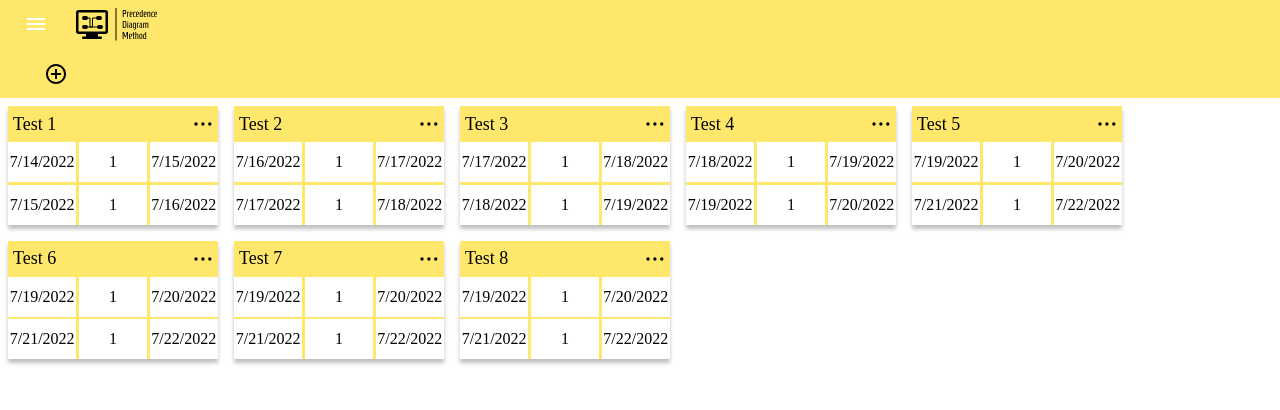
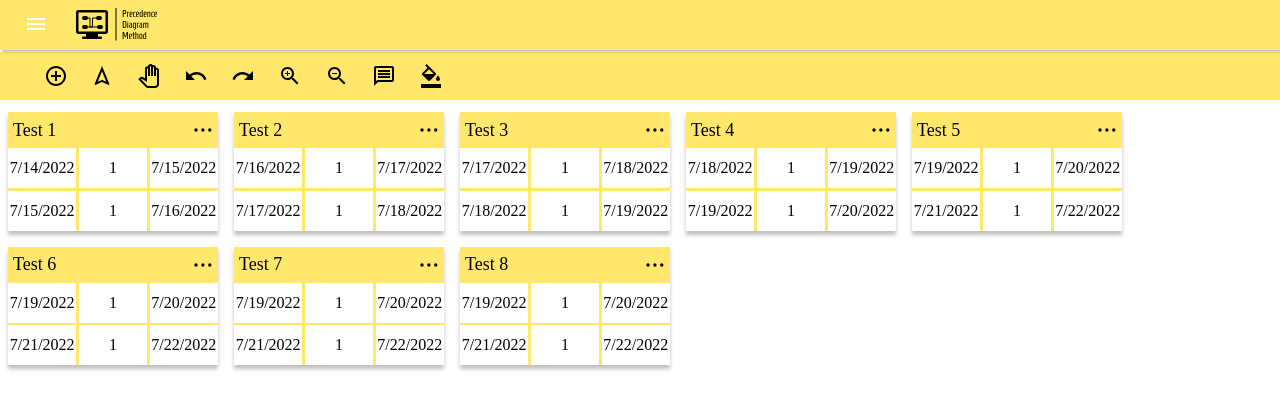
Before and after one commit to Jejemar/PJpdm, a React (Create React App) app: page / in a window 1280 px wide. Shown: the top 410 px of the page. Built offline with nearby package versions, Linux system fonts and the light colour scheme.

Commit message:
toolbar changes

```diff
--- /dev/null
+++ b/src/components/ToolBar/ToolBar.css
@@ -0,0 +1,3 @@
+.divider {
+
+}
--- /dev/null
+++ b/src/components/ToolBar/ToolBar.js
@@ -0,0 +1,52 @@
+import "./ToolBar.css";
+
+import AppBar from "@mui/material/AppBar";
+import FillForm from "../fillForm/FillForm";
+import FormatColorFillOutlinedIcon from '@mui/icons-material/FormatColorFillOutlined';
+import IconButton from "@mui/material/IconButton";
+import MessageOutlinedIcon from '@mui/icons-material/MessageOutlined';
+import NavigationOutlinedIcon from '@mui/icons-material/NavigationOutlined';
+import PanToolOutlinedIcon from '@mui/icons-material/PanToolOutlined';
+import React from "react";
+import RedoIcon from "@mui/icons-material/Redo";
+import Toolbar from "@mui/material/Toolbar";
+import UndoIcon from "@mui/icons-material/Undo";
+import ZoomInIcon from "@mui/icons-material/ZoomIn";
+import ZoomOutIcon from "@mui/icons-material/ZoomOut";
+import img from "./Vector 1.svg";
+
+const ToolBar = () => {
+  return (
+    <AppBar position="static" sx={{ background: "#FFE76C" }} elevation={0}>
+      <Toolbar variant="dense" margin="dense">
+        <FillForm />
+        <IconButton size="small" edge="start" aria-label="menu" sx={{ mr: 2 }}>
+          <NavigationOutlinedIcon style={{ color: "Black" }} />
+        </IconButton>
+        <IconButton size="small" edge="start" aria-label="menu" sx={{ mr: 2 }}>
+          <PanToolOutlinedIcon style={{ color: "Black" }} />
+        </IconButton>
+        <IconButton size="small" edge="start" aria-label="menu" sx={{ mr: 2 }}>
+          <UndoIcon style={{ color: "Black" }} />
+        </IconButton>
+        <IconButton size="small" edge="start" aria-label="menu" sx={{ mr: 2 }}>
+          <RedoIcon style={{ color: "Black" }} />
+        </IconButton>
+        <IconButton size="small" edge="start" aria-label="menu" sx={{ mr: 2 }}>
+          <ZoomInIcon style={{ color: "Black" }} />
+        </IconButton>
+        <IconButton size="small" edge="start" aria-label="menu" sx={{ mr: 2 }}>
+          <ZoomOutIcon style={{ color: "Black" }} />
+        </IconButton>
+        <IconButton size="small" edge="start" aria-label="menu" sx={{ mr: 2 }}>
+          <MessageOutlinedIcon style={{ color: "Black" }} />
+        </IconButton>
+        <IconButton size="small" edge="start" aria-label="menu" sx={{ mr: 2 }}>
+          <FormatColorFillOutlinedIcon style={{ color: "Black" }} />
+        </IconButton>
+      </Toolbar>
+    </AppBar>
+  );
+};
+
+export default ToolBar;
--- a/src/components/app/App.css
+++ b/src/components/app/App.css
@@ -1,12 +1,13 @@
 .App {
   display: grid;
   grid-template-columns: repeat(6, 1fr);
-  /* grid-auto-rows: minmax(52px, auto);   */
+  grid-auto-rows: minmax(52px, auto);
 
 }
 .one {
   grid-column: 7 / 1;
   grid-row: 1;
+  z-index: 1;
 
 }
 .two {
--- a/src/components/app/App.js
+++ b/src/components/app/App.js
@@ -2,11 +2,9 @@ import "./App.css";
 
 import React, { createContext, useCallback, useState } from "react";
 
-import AppBar from "@mui/material/AppBar";
 import ButtonAppBar from "../header/Header";
 import CardsList from "../card/CardsList";
-import FillForm from "../fillForm/FillForm";
-import Toolbar from "@mui/material/Toolbar";
+import ToolBar from "../ToolBar/ToolBar"
 
 const defaultCards = [
   {
@@ -116,15 +114,7 @@ function App() {
           <ButtonAppBar />
         </div>
         <div className="two">
-          <AppBar
-            position="static"
-            sx={{ background: "#FFE76C" }}
-            elevation={0}
-          >
-            <Toolbar variant="dense">
-              <FillForm />
-            </Toolbar>
-          </AppBar>
+          <ToolBar />
         </div>
         <div className="three">
           <CardsList />
```
Also changed, not shown: src/components/ToolBar/Vector 1.svg (added).
